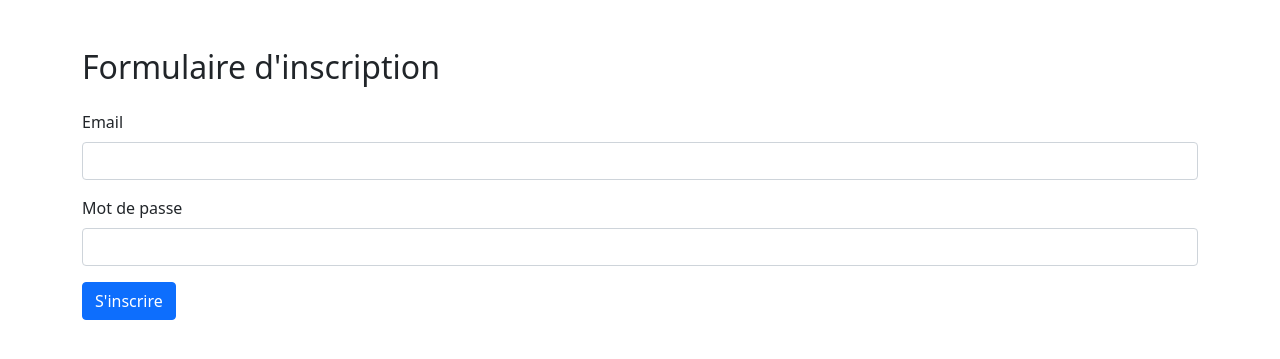
After one commit to Aboubacar-hub/inscription, a PHP site: page /connexion.php in a window 1280 px wide. The commit adds this page. Shown: the top 359 px of the page. Run offline with PHP 8.4, Linux system fonts and the light colour scheme.

Commit message:
formulaire de connexion

```diff
--- /dev/null
+++ b/connexion.php
@@ -0,0 +1,27 @@
+<!DOCTYPE html>
+<html lang="fr">
+<head>
+    <meta charset="UTF-8">
+    <meta name="viewport" content="width=device-width, initial-scale=1.0">
+    <title>Inscription</title>
+    <link href="https://cdn.jsdelivr.net/npm/bootstrap@5.1.3/dist/css/bootstrap.min.css" rel="stylesheet">
+</head>
+<body>
+<div class="container mt-5">
+    <h2 class="mb-4">Formulaire d'inscription</h2>
+    <form action="script-connexion.php" method="post">
+
+        <div class="mb-3">
+            <label for="email" class="form-label">Email</label>
+            <input type="email" class="form-control" id="email" name="email" required>
+        </div>
+        <div class="mb-3">
+            <label for="password" class="form-label">Mot de passe</label>
+            <input type="password" class="form-control" id="password" name="password" required>
+        </div>
+        <button type="submit" class="btn btn-primary">S'inscrire</button>
+    </form>
+</div>
+<script src="https://cdn.jsdelivr.net/npm/bootstrap@5.1.3/dist/js/bootstrap.bundle.min.js"></script>
+</body>
+</html>
--- a/phpmailer.php
+++ b/phpmailer.php
@@ -50,6 +50,7 @@ if ($_SERVER['REQUEST_METHOD'] == 'POST') {
 
                 $mail->send();
                 echo 'L\'email de confirmation a été envoyé.';
+
             } catch (Exception $e) {
                 echo "L'email n'a pas pu être envoyé. Erreur: {$mail->ErrorInfo}";
             }
```
Also changed, not shown: script-connexion.php (added, +29 -0 lines), script.php (+9 -0 lines).
